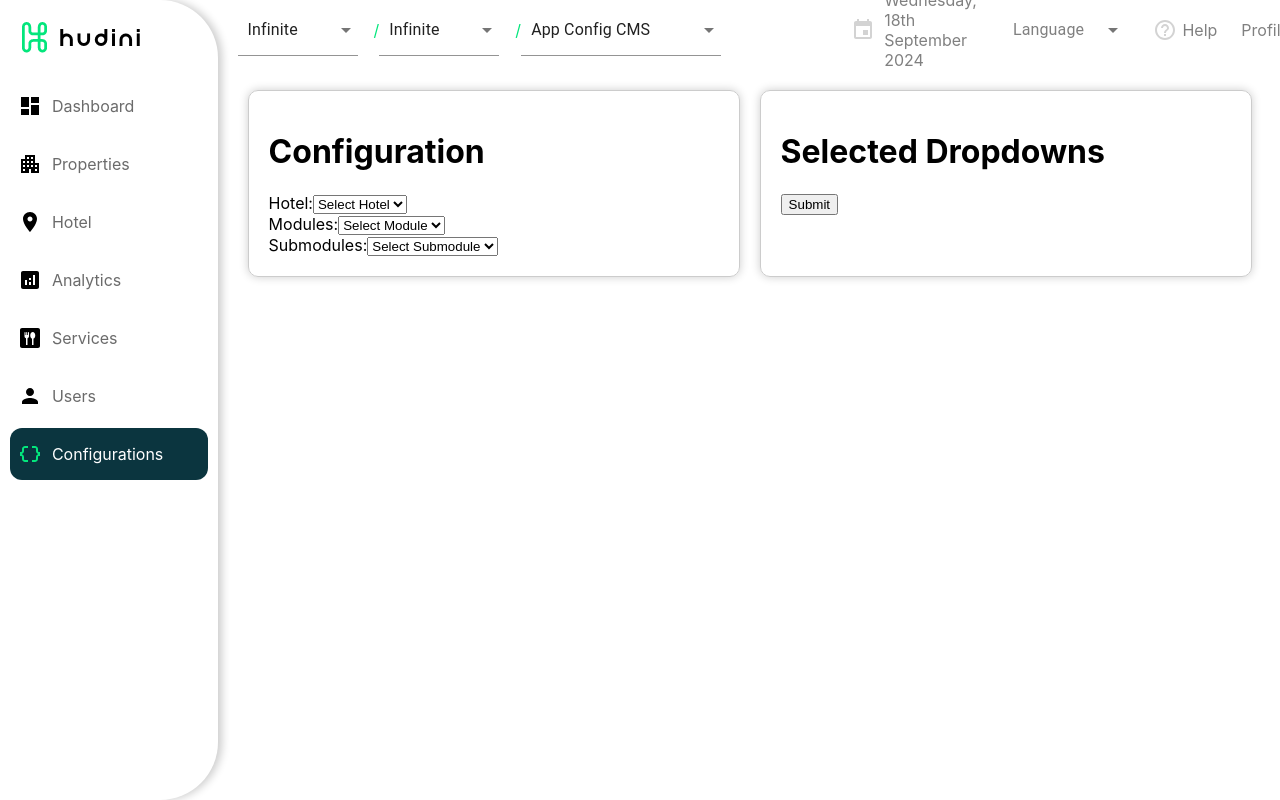
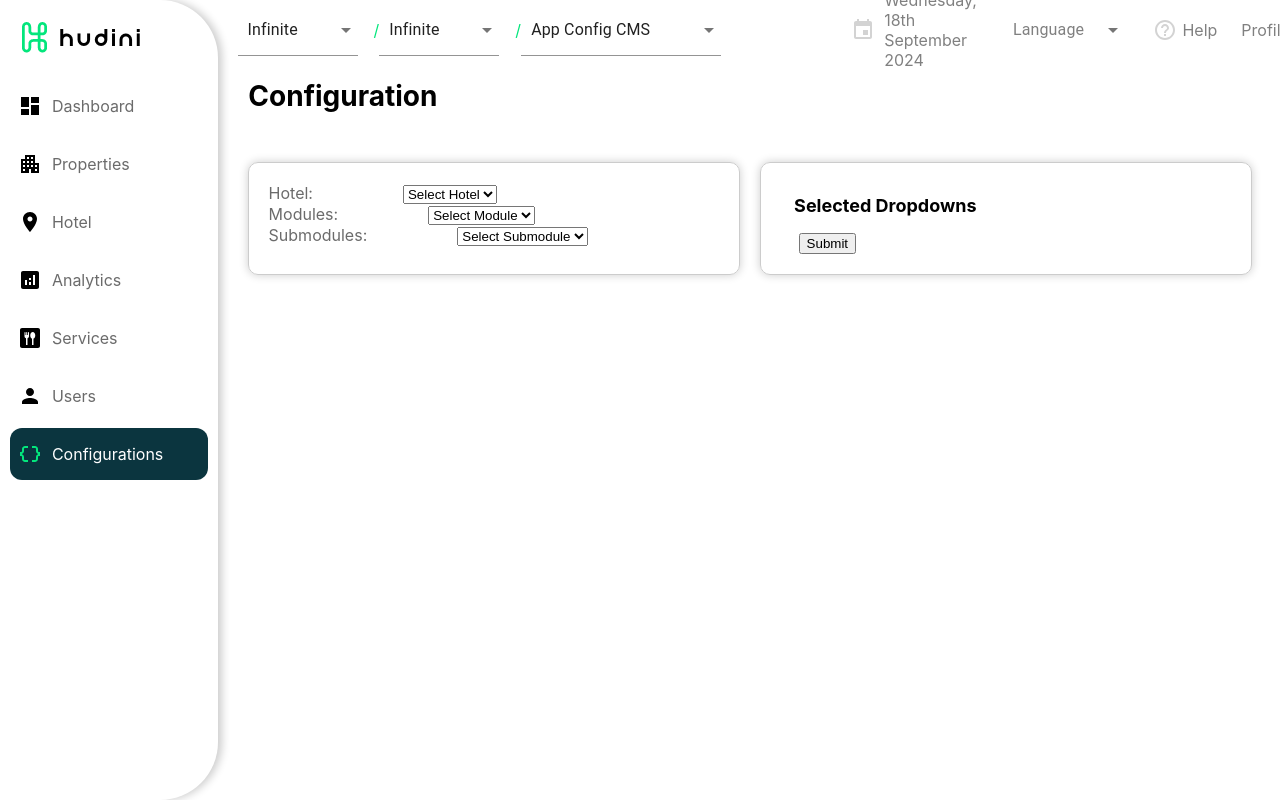
Before and after one commit to SudheermNair/Configure, a React (Create React App) app in the folder configdemo/: page / in a window 1280 px wide. Both pictures are taken after a click on the item "Configurations". Built offline with nearby package versions, Linux system fonts and the light colour scheme.

Commit message:
ui-changes

```diff
--- a/configdemo/src/App.css
+++ b/configdemo/src/App.css
@@ -2,35 +2,3 @@
   display: flex;
   flex-direction: column;
 }
-
-.field-container{
-  display: flex;
-  flex-direction: column;
-  width: 80%;
-  padding: 0%;
-  margin: 0%;
-}
-
-
-
-
-.field-modules-container {
-  display: flex;
-  justify-content: space-between;
-  width: 100%;
-  padding: 20px;
-}
-
-.field-modules,
-.field-selected {
-  padding: 20px;
-  border: 1px solid #ccc;
-  margin: 10px;
-  width: 50%;
-  border-radius: 10px;
-  box-shadow: 0 0 10px rgba(0, 0, 0, 0.2);
-}
-.information-container {
-  display: flex;
-  flex-direction: row;
-}
--- a/configdemo/src/App.jsx
+++ b/configdemo/src/App.jsx
@@ -19,6 +19,7 @@ function App() {
         <Sidebar setIsConfigActive={setIsConfigActive} />
         <div className="field-container">
         <Navbar />
+        <h1>Configuration</h1>
         <div className="field-modules-container">
           {isConfigActive && (
             <>
--- a/configdemo/src/components/screens/fieldModules.js
+++ b/configdemo/src/components/screens/fieldModules.js
@@ -1,5 +1,5 @@
 import React, { useState } from "react";
-
+import "./styles.scss";
 const FieldModules = ({ onDropdownChange }) => {
   const [selected, setSelected] = useState({
     hotel: "",
@@ -14,7 +14,6 @@ const FieldModules = ({ onDropdownChange }) => {
       [dropdown]: value,
     }));
 
-    // Notify parent component about the change
     if (value) {
       onDropdownChange(
         `${dropdown.charAt(0).toUpperCase() + dropdown.slice(1)}: ${value}`
@@ -44,7 +43,7 @@ const FieldModules = ({ onDropdownChange }) => {
 
   return (
     <div className="field-modules">
-      <h1>Configuration</h1>
+
       <form onSubmit={handleSubmit}>
         <div>
           <label>Hotel:</label>
--- a/configdemo/src/components/screens/fieldSelected.js
+++ b/configdemo/src/components/screens/fieldSelected.js
@@ -1,5 +1,5 @@
 import React from 'react';
-
+import './styles.scss';
 const FieldSelected = ({ selectedDropdowns }) => {
   return (
     <div className='field-selected'>
--- a/configdemo/src/components/screens/styles.scss
+++ b/configdemo/src/components/screens/styles.scss
@@ -0,0 +1,49 @@
+.field-container{
+    display: flex;
+    flex-direction: column;
+    width: 80%;
+    padding: 0%;
+    margin: 0%;
+  }
+
+  h1{
+    font-size: 28px;
+    margin-left: 3%;
+  }
+
+
+  .field-modules-container {
+    display: flex;
+    justify-content: space-between;
+    width: 100%;
+    padding: 20px;
+  }
+
+  .field-selected h1 {
+    font-size: 18px;
+  }
+  .field-selected button {
+   margin-left: 4%;
+  }
+select{
+    margin-left: 20%;
+}
+
+  .field-modules,
+  .field-selected {
+    padding: 20px;
+    border: 1px solid #ccc;
+    margin: 10px;
+    width: 50%;
+    border-radius: 10px;
+    box-shadow: 0 0 10px rgba(0, 0, 0, 0.2);
+  }
+  .information-container {
+    display: flex;
+    flex-direction: row;
+  }
+
+.field-modules {
+    font-size: 16px;
+    color: #6b6b6b;
+}
```
